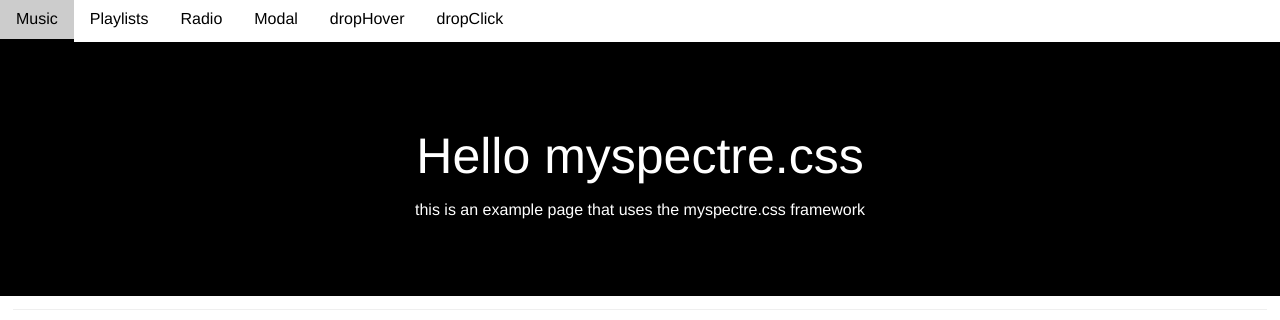
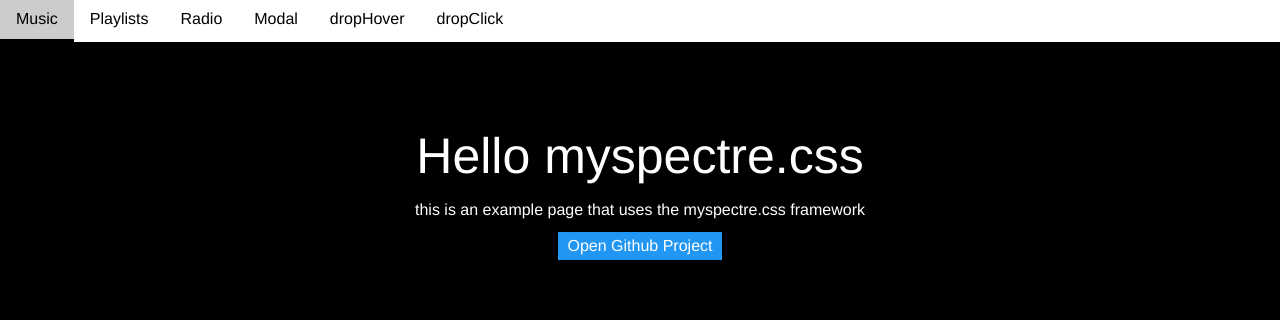
Before and after one commit to labgua/myspectre.css, a plain HTML site: page index.html in a window 1280 px wide. Shown: the top 320 px of the page. Drawn offline with Linux system fonts and the light colour scheme.

Commit message:
Update index.html

```diff
--- a/index.html
+++ b/index.html
@@ -48,6 +48,7 @@
     	<section class="text-center padding-lg" color="black" animate="top" style="margin-top: 4rem;">
     		<h1 animate="opacity" >Hello myspectre.css</h1>
     		<p>this is an example page that uses the myspectre.css framework</p>
+    		<a class="btn" color="blue" href="https://github.com/labgua/myspectre.css" >Open Github Project</a>
     	</section>
 
     	<div class="divider"></div>
```
